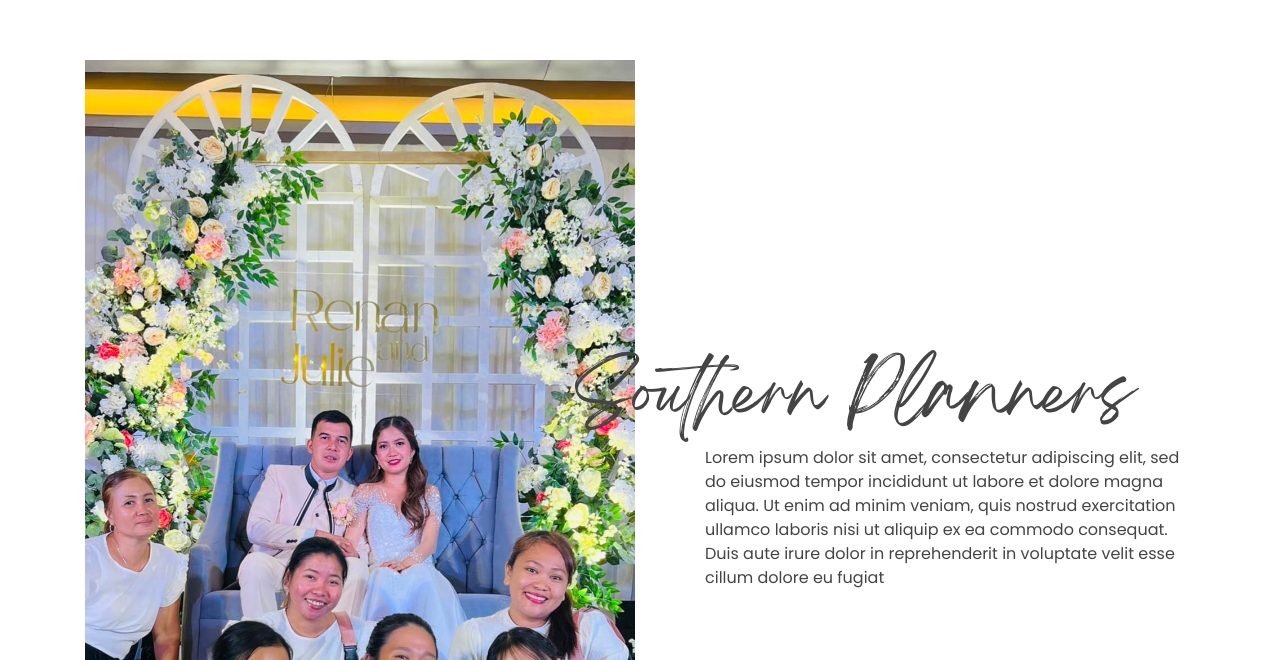
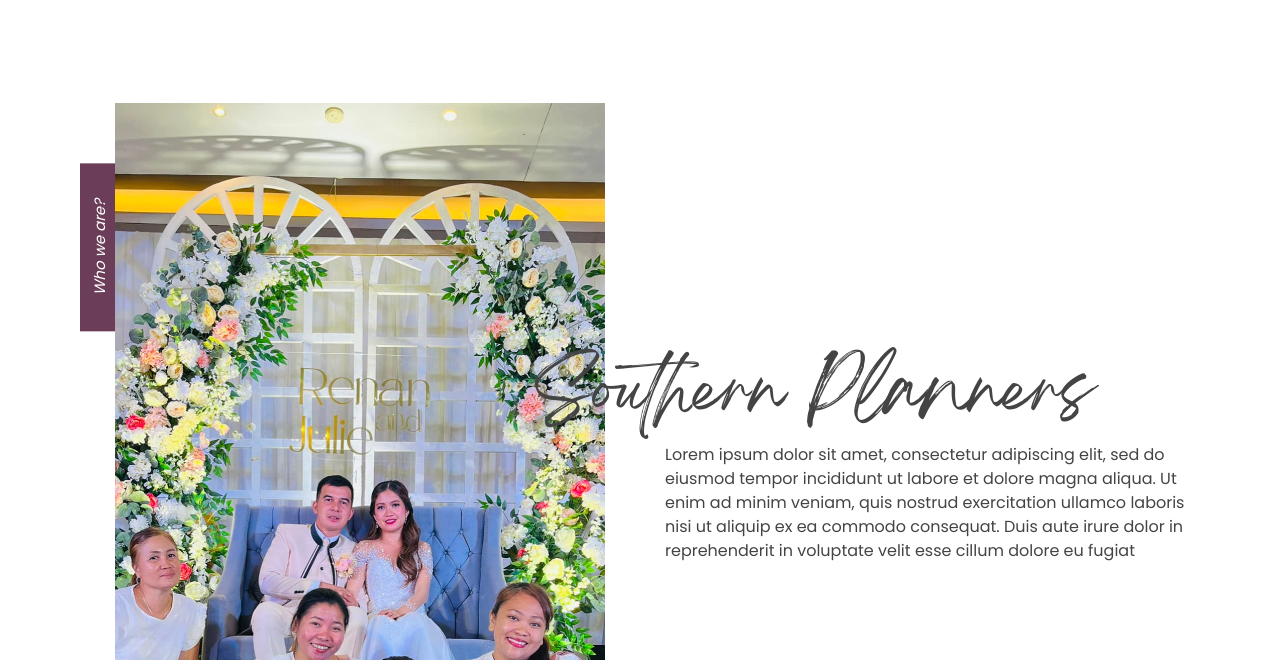
Before and after one commit to JRomuel/southern-planner-website, a Next.js app: page / in a window 1280 px wide. Shown: the part 2460-3120 px from the top of the page. Built offline with nearby package versions, Linux system fonts and the light colour scheme.

Commit message:
update about section

```diff
--- a/src/app/layout.js
+++ b/src/app/layout.js
@@ -36,7 +36,6 @@ export default function RootLayout({ children }) {
         lenis.raf(time)
         requestAnimationFrame(raf)
       }
-
       requestAnimationFrame(raf)
   }, [])
 
--- a/src/components/About/about.module.scss
+++ b/src/components/About/about.module.scss
@@ -1,34 +1,7 @@
 .content_wrapper{
     display: flex;
     align-items: center;
-    gap: 70px;
-    .parallax_image{
-        position: relative;
-        max-width: 550px;
-        height: auto;
-        width: 50%;
-        flex-shrink: 0;
-        .figure{
-            position: relative;
-            padding-top: 150%;
-            overflow: hidden;
-            .image_wrapper{
-                position: absolute;
-                top: 0;
-                left: 0;
-                height: 100%;
-                width: 100%;
-                .image{
-                    height: 100%;
-                    width: 100%;
-                    display: block;
-                    object-fit: cover;
-                }
-            }
-
-        }
-
-    }
+    gap: 30px;
 
     .text_content{
         .title{
--- a/src/components/About/index.js
+++ b/src/components/About/index.js
@@ -1,36 +1,17 @@
-import Image from "next/image"
 import React, { useRef } from 'react'
-import { motion, useScroll, useTransform } from 'framer-motion';
 import about_image from "../../../public/images/about-image.jpg"
 import styles from './about.module.scss'
+import ParallaxImage from "../Misc/ParallaxImage";
 
 
 export default function About() {
   const container = useRef(null);
 
-  const { scrollYProgress } = useScroll({
-      target: container,
-      offset: ['start end', 'end start']
-  })
-  const speed = useTransform(scrollYProgress, [0, 1], [0, 320]);
-
-
   return (
     <section ref={container} className="section">
         <div className="container">
           <div className={styles.content_wrapper}>
-            <div className={styles.parallax_image}>
-                <figure className={styles.figure}>
-                  <motion.div
-                    style={{y: speed, scale: 1.4}}
-                    className={styles.image_wrapper}>
-                    <Image
-                        className={styles.image}
-                        src={about_image}
-                        placeholder="blur"/>
-                  </motion.div>
-                </figure>
-            </div>
+            <ParallaxImage src={about_image} container={container} label='Who we are?' alt='Southern Planners'/>
             <div className={styles.text_content}>
                 <h3 className={`${styles.title} section-title`}>Southern Planners</h3>
                 <p>Lorem ipsum dolor sit amet, consectetur adipiscing elit, sed do eiusmod tempor incididunt ut labore et dolore magna aliqua. Ut enim ad minim veniam, quis nostrud exercitation ullamco laboris nisi ut aliquip ex ea commodo consequat. Duis aute irure dolor in reprehenderit in voluptate velit esse cillum dolore eu fugiat</p>
--- /dev/null
+++ b/src/components/Misc/ParallaxImage/index.js
@@ -0,0 +1,33 @@
+import React from 'react'
+import Image from "next/image"
+import { motion, useScroll, useTransform } from 'framer-motion';
+import styles from './parallax_image.module.scss'
+
+
+export default function ParallaxImage({src, container, alt, label}) {
+
+  const { scrollYProgress } = useScroll({
+      target: container,
+      offset: ['start end', 'end start']
+  })
+  const speed = useTransform(scrollYProgress, [0, 1], [0, 320]);
+
+  return (
+    <div className={styles.parallax_image}>
+        <div className={styles.label}>
+          <span>{label}</span>
+        </div>
+        <figure className={styles.figure}>
+          <motion.div
+            style={{y: speed, scale: 1.4}}
+            className={styles.image_wrapper}>
+            <Image
+                className={styles.image}
+                src={src}
+                placeholder="blur"
+                alt={alt}/>
+          </motion.div>
+        </figure>
+    </div>
+  )
+}
--- /dev/null
+++ b/src/components/Misc/ParallaxImage/parallax_image.module.scss
@@ -0,0 +1,53 @@
+.parallax_image{
+    position: relative;
+    max-width: 550px;
+    height: auto;
+    width: 50%;
+    flex-shrink: 0;
+    padding: 30px;
+    .label{
+        position: absolute;
+        z-index: 1;
+        top: 13%;
+        left: 30px;
+        transform: rotate(90deg);
+        transform-origin: top left;
+        span{
+            min-width: 200px;
+            height: 35px;
+            position: absolute;
+            color: #fff;
+            padding: 2px 36px;
+            font-style: italic;
+            font-weight: 300;
+            min-width: 100px;
+            font-size: 15px;
+            text-align: center;
+            display: block;
+            background-color: rgb(var(--primary-rgb));
+            transform: rotate(180deg);
+            white-space: nowrap;
+            line-height: 35px;
+        }
+    }
+    .figure{
+        position: relative;
+        padding-top: 150%;
+        overflow: hidden;
+        .image_wrapper{
+            position: absolute;
+            top: 0;
+            left: 0;
+            height: 100%;
+            width: 100%;
+            .image{
+                height: 100%;
+                width: 100%;
+                display: block;
+                object-fit: cover;
+            }
+        }
+
+    }
+
+}
```
